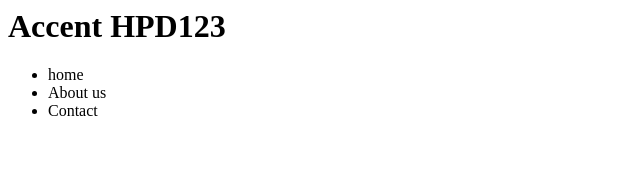
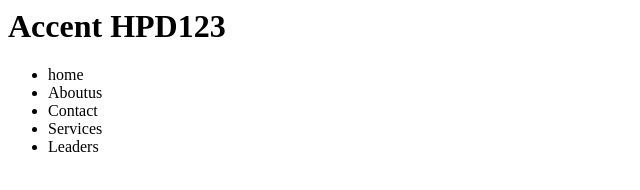
Before and after one commit to keval1212/Acc_web_proj, a plain HTML site: page index.html in a window 1280 px wide. Shown: the whole page, without its empty margins (0-640 px from the left). Drawn offline with Linux system fonts and the light colour scheme.

Commit message:
Home page fixed

```diff
--- a/index.html
+++ b/index.html
@@ -9,8 +9,10 @@
 
 		<ul>
 			<li>home</li>
-			<li>About us</li>
+			<li>Aboutus</li>
 			<li>Contact</li>
+			<li>Services</li>
+			<li>Leaders</li>
 		</ul>
 	</body>
 </html>
```
